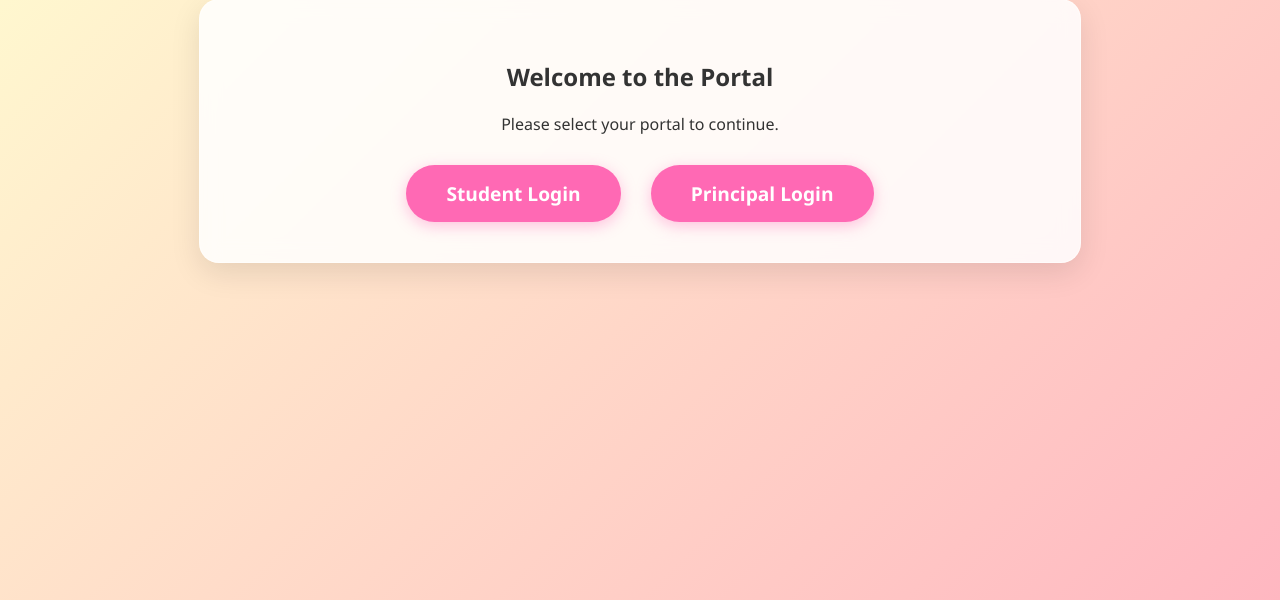
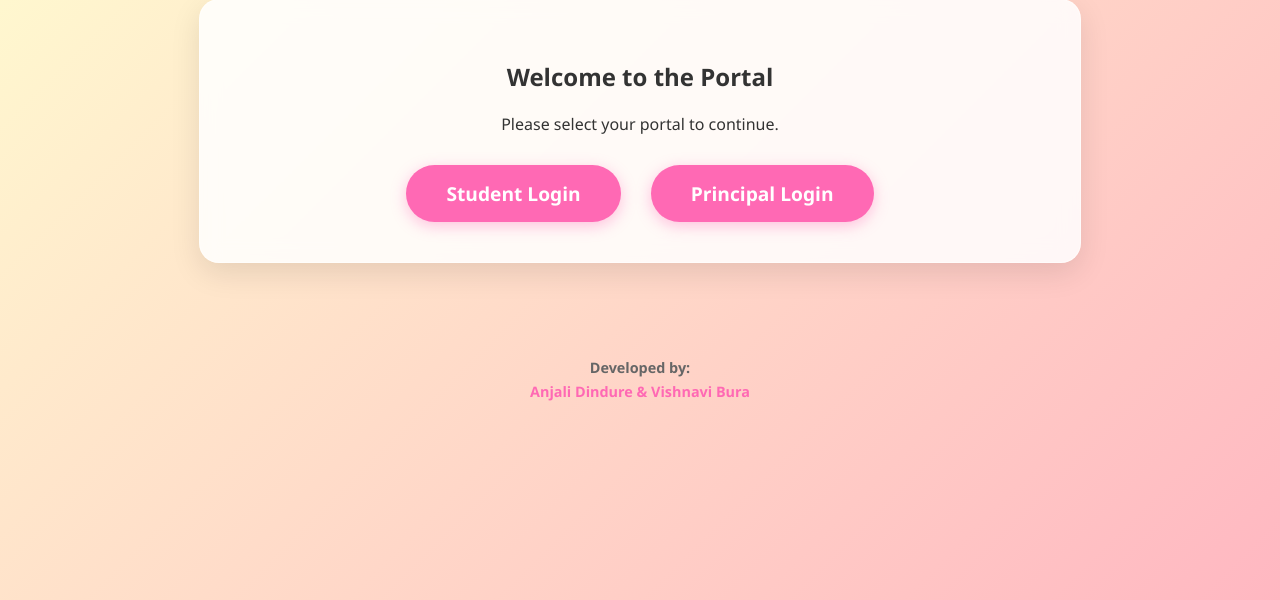
Before and after one commit to Laxmikant143Mahi/Student-Complaint-Portal, a Flask app: page / in a window 1280 px wide. Shown: the part 168-768 px from the top of the page. Run offline with Flask 3, Linux system fonts and the light colour scheme.

Commit message:
Add developer names to main page

```diff
--- a/student_complaint_portal/templates/index.html
+++ b/student_complaint_portal/templates/index.html
@@ -21,5 +21,10 @@
             <a href="{{ url_for('principal_login') }}" class="btn">Principal Login</a>
         </div>
     </div>
+
+    <div style="text-align: center; margin-top: 30px; padding: 15px; color: #666; font-size: 0.9rem;">
+        <p style="margin: 0;"><strong>Developed by:</strong></p>
+        <p style="margin: 5px 0 0 0; color: var(--pink-dark); font-weight: bold;">Anjali Dindure &amp; Vishnavi Bura</p>
+    </div>
 </body>
 </html>
```
